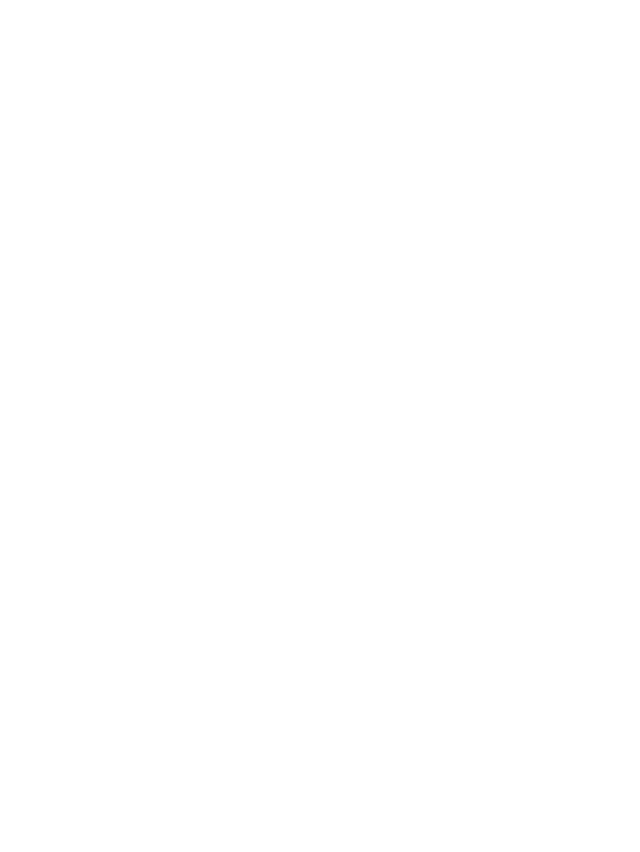
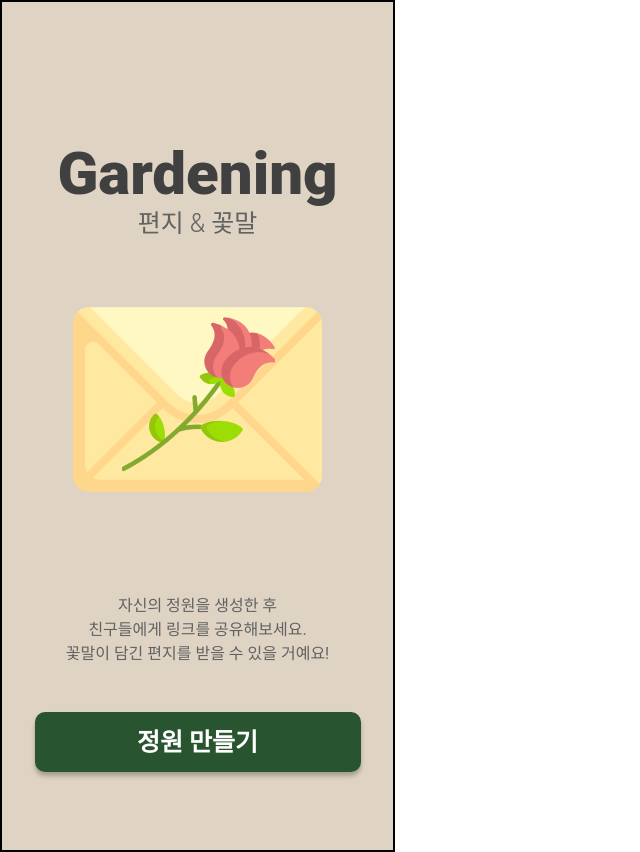
Before and after one commit to AppJam-Hackathon-McDonald/Gardening, a React (Create React App) app in the folder Client/: page / in a window 1280 px wide. Before the commit this address had no page. Shown: the whole page, without its empty margins (0-640 px from the left). Before the commit the page ends 800 px from the top, so only its background shows below. Built offline with nearby package versions, Linux system fonts and the light colour scheme.

Commit message:
mainpage

```diff
--- /dev/null
+++ b/Client/src/assets/images/index.ts
@@ -0,0 +1 @@
+export { default as Img_Logo } from "./logo.png";
--- /dev/null
+++ b/Client/src/components/main/index.tsx
@@ -0,0 +1,75 @@
+import styled from "styled-components";
+import { Img_Logo } from "../../assets/images";
+
+function MainPage() {
+  return (
+    <TotalWrapper>
+      <TitleWrapper>
+        <h1>Gardening</h1>
+        <p>편지 & 꽃말</p>
+      </TitleWrapper>
+      <Logo src={Img_Logo} />
+      <Info>
+        자신의 정원을 생성한 후 <br />
+        친구들에게 링크를 공유해보세요.
+        <br />
+        꽃말이 담긴 편지를 받을 수 있을 거예요!
+      </Info>
+      <Button>정원 만들기</Button>
+    </TotalWrapper>
+  );
+}
+
+export default MainPage;
+
+const TotalWrapper = styled.div`
+  border: 1px solid black;
+  width: 100%;
+  height: 100%;
+  display: flex;
+  flex-direction: column;
+  align-items: center;
+`;
+
+const TitleWrapper = styled.div`
+  display: flex;
+  flex-direction: column;
+  align-items: center;
+  margin-top: 137px;
+  > h1 {
+    font-weight: 900;
+    font-size: 60px;
+    line-height: 70px;
+    color: ${({ theme }) => theme.title};
+  }
+  > p {
+    font-weight: 300;
+    font-size: 25px;
+    line-height: 29px;
+    color: ${({ theme }) => theme.subtitle};
+  }
+`;
+
+const Logo = styled.img`
+  margin-top: 37px;
+`;
+
+const Info = styled.p`
+  margin-top: 68px;
+  color: ${({ theme }) => theme.subtitle};
+  text-align: center;
+`;
+
+const Button = styled.button`
+  box-shadow: 0px 4px 4px rgba(0, 0, 0, 0.25);
+  border-radius: 10px;
+  width: 326px;
+  height: 60px;
+  background-color: ${({ theme }) => theme.button};
+  font-weight: 700;
+  font-size: 25px;
+  line-height: 29px;
+  color: #ffffff;
+  border: none;
+  margin-top: 48px;
+`;
--- a/Client/src/index.tsx
+++ b/Client/src/index.tsx
@@ -1,10 +1,11 @@
 import ReactDOM from "react-dom";
 import { BrowserRouter, Routes, Route } from "react-router-dom";
-import { ThemeProvider } from "styled-components";
+import styled, { ThemeProvider } from "styled-components";
 import { GlobalStyle } from "../styles/globalStyle";
 import theme from "../styles/theme";
 import { QueryClientProvider, QueryClient } from "react-query";
 import { RecoilRoot, useRecoilState } from "recoil";
+import MainPage from "./components/main";
 
 function App() {
   const queryClient = new QueryClient();
@@ -14,11 +15,22 @@
       <ThemeProvider theme={theme}>
         <GlobalStyle />
         <BrowserRouter>
-          <Routes></Routes>
+          <Background>
+            <Routes>
+              <Route path="/" element={<MainPage />} />
+            </Routes>
+          </Background>
         </BrowserRouter>
       </ThemeProvider>
     </QueryClientProvider>
   );
 }
 
+const Background = styled.div`
+  border: 1px solid black;
+  width: 395px;
+  height: 852px;
+  background-color: #dfd3c3;
+`;
+
 ReactDOM.render(<App />, document.getElementById("root"));
--- a/Client/styles/globalStyle.ts
+++ b/Client/styles/globalStyle.ts
@@ -8,6 +8,7 @@
         -webkit-user-select:none;
         -moz-user-select:none;
         -ms-user-select:none;
-        user-select:none
+        user-select:none;
+        font-family:Roboto;
     }
 `;
--- a/Client/styles/theme.ts
+++ b/Client/styles/theme.ts
@@ -1,3 +1,9 @@
-const theme = {};
+const theme = {
+  title: "#404040",
+  subtitle: "#626262",
+  button: "#285430",
+};
 
 export default theme;
+
+export type Theme = typeof theme;
```
Also changed, not shown: Client/styled.d.ts (added, +13 -0 lines), Client/src/assets/images/logo.png (added), Client/src/components/signup/index.tsx (added).
